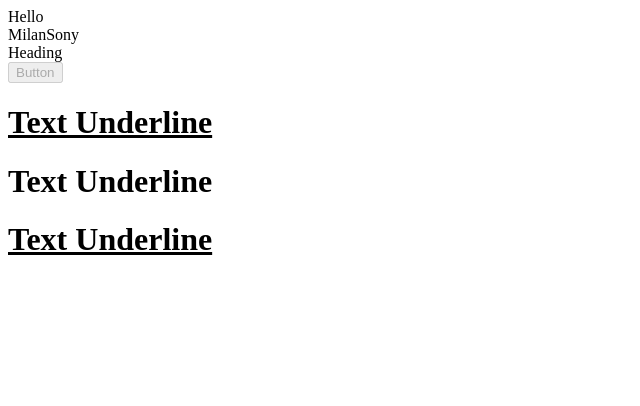
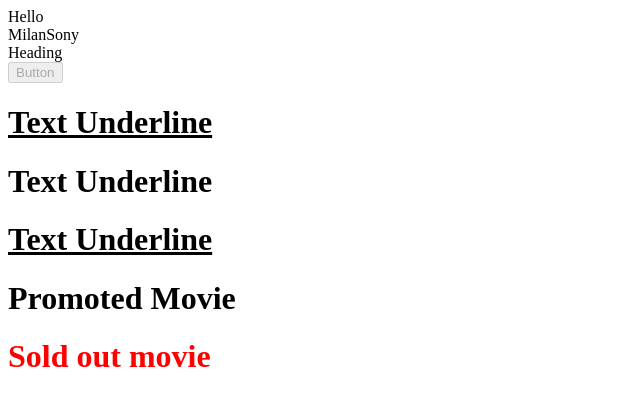
Before and after one commit to milan-sony/learn_vue.js, a Vue app: page / in a window 1280 px wide. Shown: the top 406 px of the page, without its empty margins (0-640 px from the left). Built offline with nearby package versions, Linux system fonts and the light colour scheme.

Commit message:
v-bind - multiple class binding

```diff
--- a/src/App.vue
+++ b/src/App.vue
@@ -2,11 +2,15 @@
 
   <div>{{ greetings }}</div>
   <div v-text="name"></div>
+
   <div v-bind:id="headingId">Heading</div>
   <button v-bind:disabled="isDisabled">Button</button>
+
   <h1 class="underline">Text Underline</h1>
   <h1 v-bind:class="status">Text Underline</h1>
   <h1 class="underline" v-bind:class="status">Text Underline</h1>
+  <h1 v-bind:class="isPromoted && 'promoted'">Promoted Movie</h1>
+  <h1 v-bind:class="isSoldout ? 'sold-out' : 'new'">Sold out movie</h1>
 
 </template>
 
@@ -14,13 +18,15 @@
 
 export default {
   name: "App",
-  data(){
-    return{
+  data() {
+    return {
       greetings: "Hello",
       name: "MilanSony",
       headingId: 'ID',
       isDisabled: true,
-      status: 'danger'
+      status: 'danger',
+      isPromoted: false,
+      isSoldout: true
     }
   }
 }
@@ -29,8 +35,20 @@ export default {
 
 <style>
 
-.underline{
+.underline {
   text-decoration: underline;
 }
 
+.promoted {
+  font-style: italic;
+}
+
+.new{
+  color: green;
+}
+
+.sold-out{
+  color: red;
+}
+
 </style>
```
